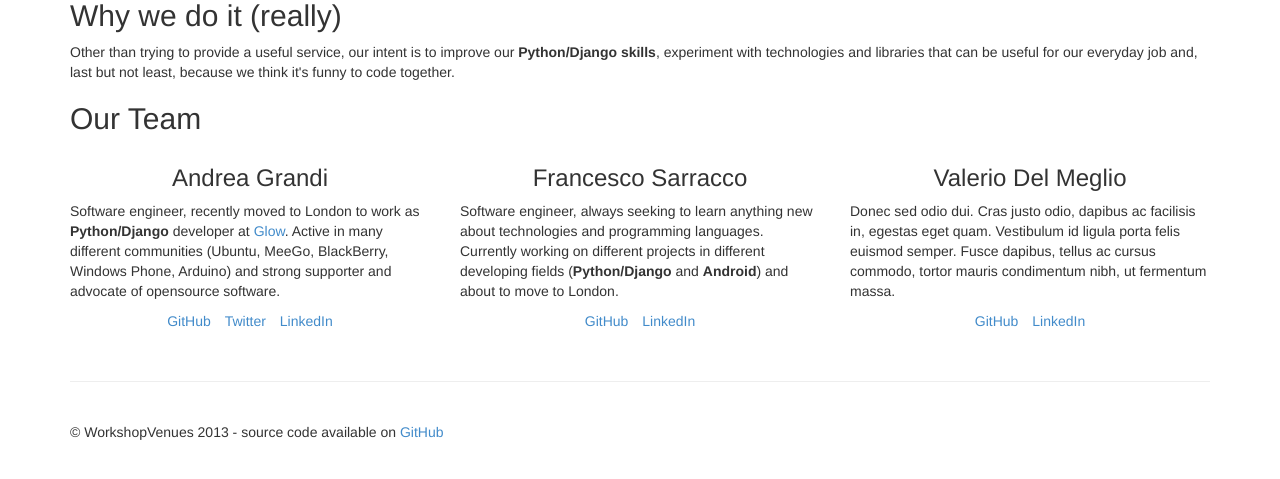
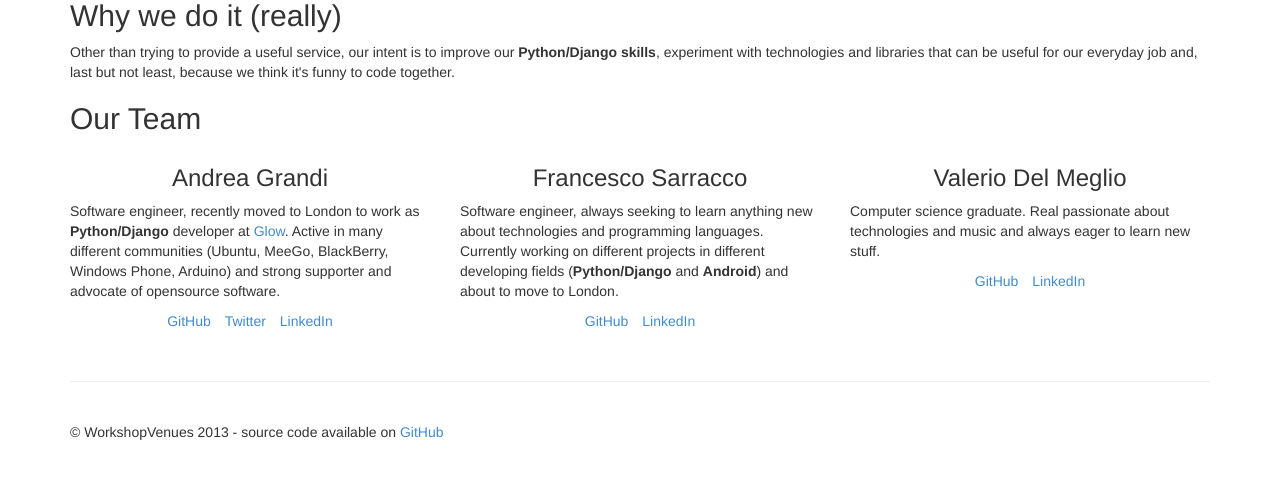
Before and after one commit to andreagrandi/workshopvenues, a Django app: page /about/ in a window 1280 px wide. Shown: the part 246-725 px from the top of the page. Run offline with Django 3.2, Linux system fonts and the light colour scheme.

Commit message:
Update Valerio informations on About page

```diff
--- a/workshopvenues/venues/templates/venues/about.html
+++ b/workshopvenues/venues/templates/venues/about.html
@@ -43,7 +43,7 @@
 	   </div>
 	    <div class="col-lg-4">
 	      	<center><h3>Valerio Del Meglio</h3></center>
-	      	<p>Donec sed odio dui. Cras justo odio, dapibus ac facilisis in, egestas eget quam. Vestibulum id ligula porta felis euismod semper. Fusce dapibus, tellus ac cursus commodo, tortor mauris condimentum nibh, ut fermentum massa.</p>
+	      	<p>Computer science graduate. Real passionate about technologies and music and always eager to learn new stuff.</p>
 	      	<center>
 	      		<ul class="list-inline">
   					<li><a href="https://github.com/valdelmeglio">GitHub</a></li>
```
